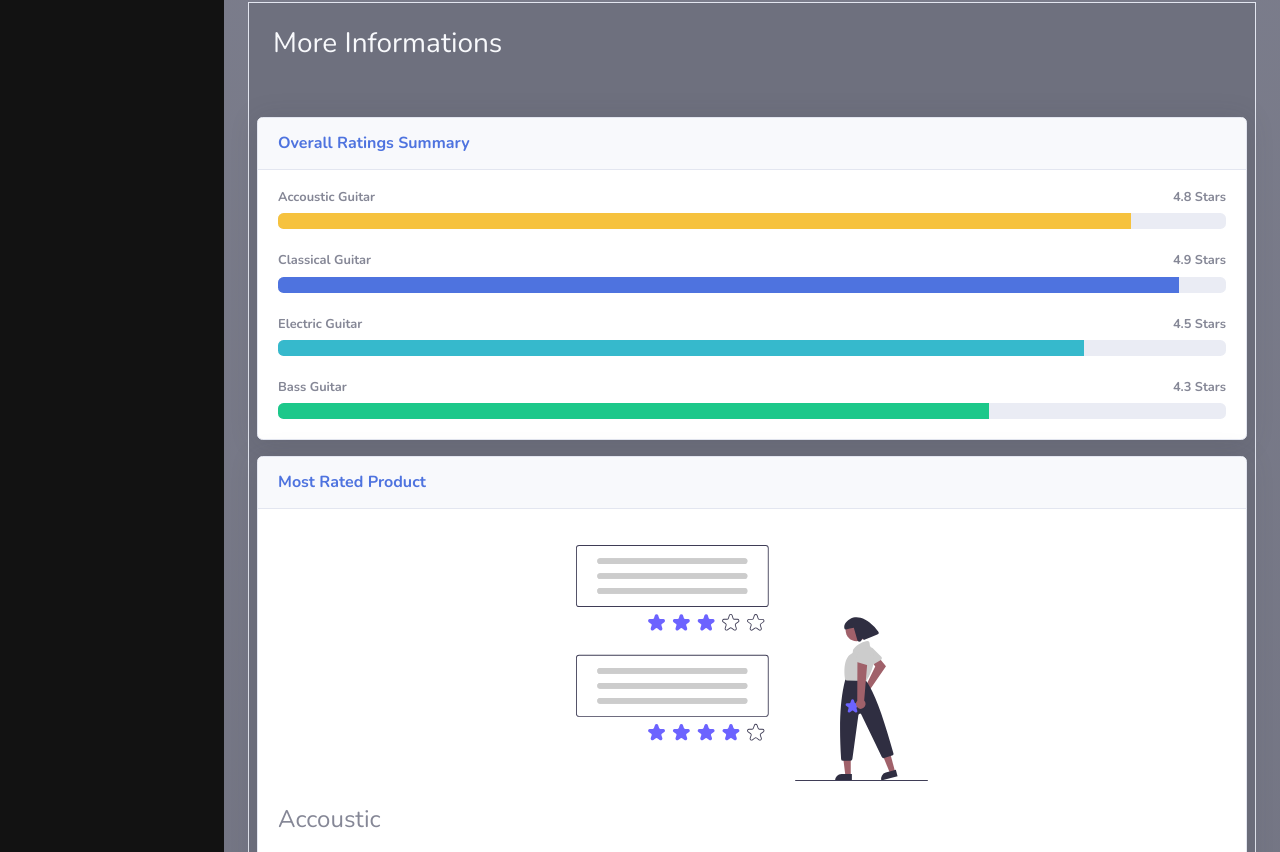
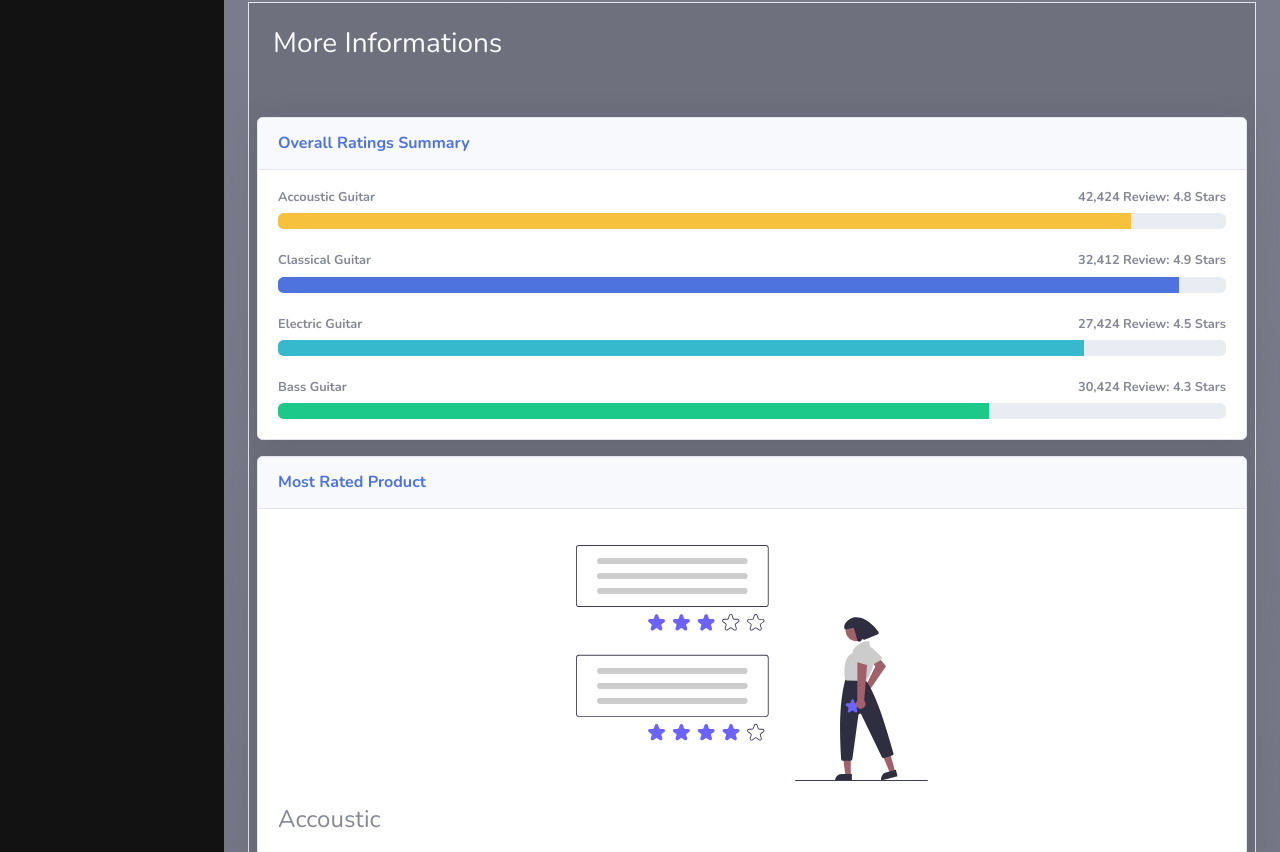
Before and after one commit to east2k/GuitarBootstrap, a website with bundled scripts: page index.html in a window 1280 px wide. Shown: the part 2108-2960 px from the top of the page. Built offline with nearby package versions, Linux system fonts and the light colour scheme; files whose address does not match are found by name.

Commit message:
Final Polish

```diff
--- a/index.html
+++ b/index.html
@@ -739,25 +739,25 @@
                                         <h6 class="m-0 font-weight-bold text-primary">Overall Ratings Summary</h6>
                                     </div>
                                     <div class="card-body">
-                                        <h4 class="small font-weight-bold">Accoustic Guitar<span class="float-right">4.8
+                                        <h4 class="small font-weight-bold">Accoustic Guitar<span class="float-right">42,424 Review: 4.8
                                                 Stars</span></h4>
                                         <div class="progress mb-4">
                                             <div class="progress-bar bg-warning" role="progressbar" style="width: 90%"
                                                 aria-valuenow="90" aria-valuemin="0" aria-valuemax="100"></div>
                                         </div>
-                                        <h4 class="small font-weight-bold">Classical Guitar<span class="float-right">4.9
+                                        <h4 class="small font-weight-bold">Classical Guitar<span class="float-right">32,412 Review: 4.9
                                                 Stars</span></h4>
                                         <div class="progress mb-4">
                                             <div class="progress-bar" role="progressbar" style="width: 95%"
                                                 aria-valuenow="95" aria-valuemin="0" aria-valuemax="100"></div>
                                         </div>
-                                        <h4 class="small font-weight-bold">Electric Guitar<span class="float-right">4.5
+                                        <h4 class="small font-weight-bold">Electric Guitar<span class="float-right">27,424 Review: 4.5
                                                 Stars</span></h4>
                                         <div class="progress mb-4">
                                             <div class="progress-bar bg-info" role="progressbar" style="width: 85%"
                                                 aria-valuenow="85" aria-valuemin="0" aria-valuemax="100"></div>
                                         </div>
-                                        <h4 class="small font-weight-bold">Bass Guitar <span class="float-right">4.3
+                                        <h4 class="small font-weight-bold">Bass Guitar <span class="float-right">30,424 Review: 4.3
                                                 Stars</span></h4>
                                         <div class="progress">
                                             <div class="progress-bar bg-success" role="progressbar" style="width: 75%"
@@ -787,28 +787,28 @@
                                             <img class="img-fluid px-3 px-sm-4 mt-3 mb-4" style="width: 25rem;"
                                                 src="img/acoustic.jpg" alt="...">
                                             <h1>German Bourban Lurgen Accoustic Guitar</h1>
-                                            <p>42,424 Review: 4.9 stars</p>
+                                            <p>4.9 stars</p>
                                         </div>
                                         <h4>Classical</h4>
                                         <div class="text-center">
                                             <img class="img-fluid px-3 px-sm-4 mt-3 mb-4" style="width: 25rem;"
                                                 src="img/classical.jpg" alt="...">
                                             <h1>Stein Puma Gum Gum Classical Guitar</h1>
-                                            <p>32,412 Review: 5 stars</p>
+                                            <p>5 stars</p>
                                         </div>
                                         <h4>Electric</h4>
                                         <div class="text-center">
                                             <img class="img-fluid px-3 px-sm-4 mt-3 mb-4" style="width: 25rem;"
                                                 src="img/electric.jpg" alt="...">
                                             <h1>Modern Psycho Electric Guitar</h1>
-                                            <p>27,424 Review: 4.9 stars</p>
+                                            <p>4.9 stars</p>
                                         </div>
                                         <h4>Bass</h4>
                                         <div class="text-center">
                                             <img class="img-fluid px-3 px-sm-4 mt-3 mb-4" style="width: 25rem;"
                                                 src="img/bass.jpg" alt="...">
                                             <h1>German 1980's Based Bass Guitar</h1>
-                                            <p>30,424 Review: 4.8 stars</p>
+                                            <p>4.8 stars</p>
                                         </div>
                                     </div>
                                 </div>
```
